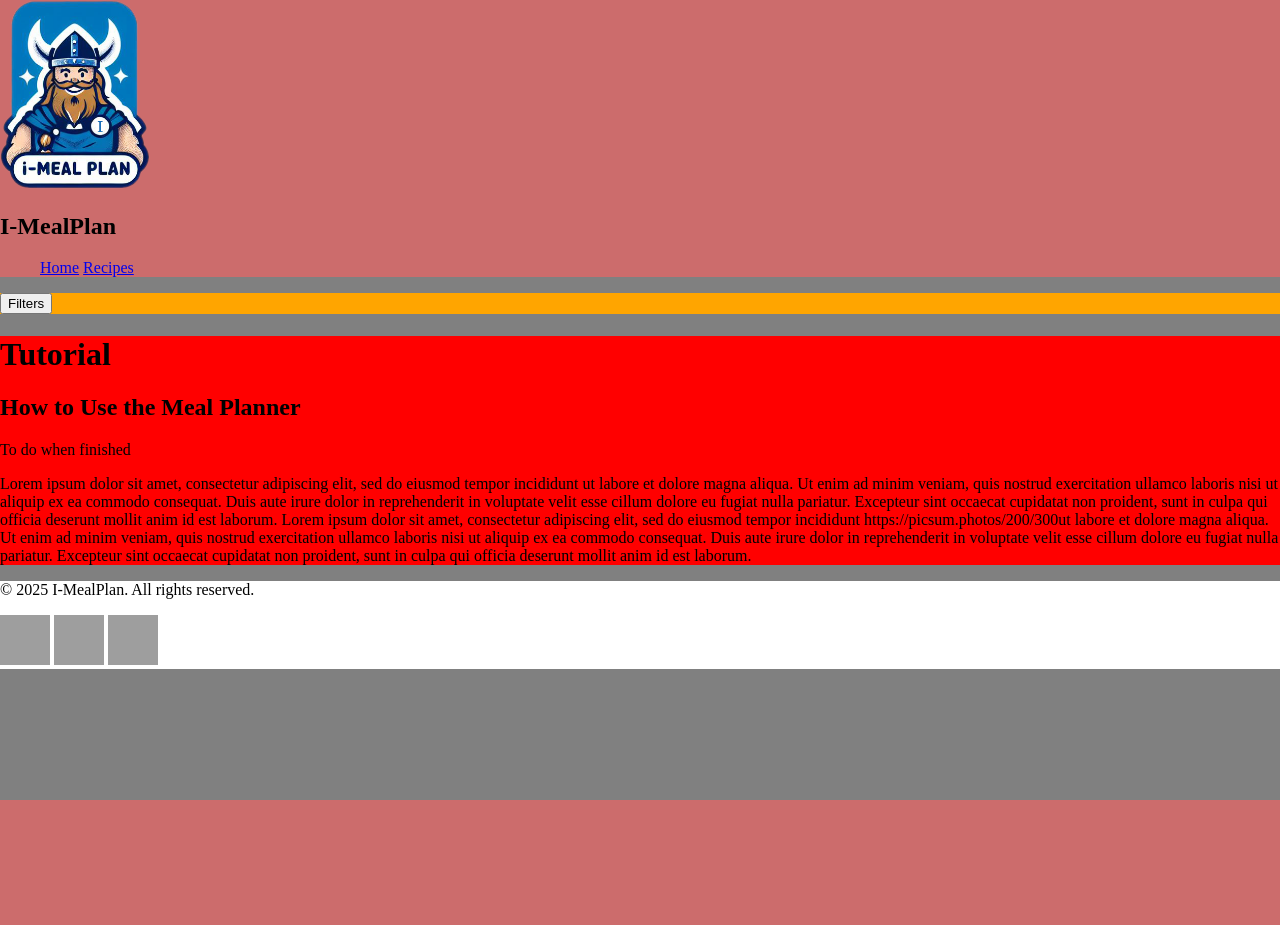
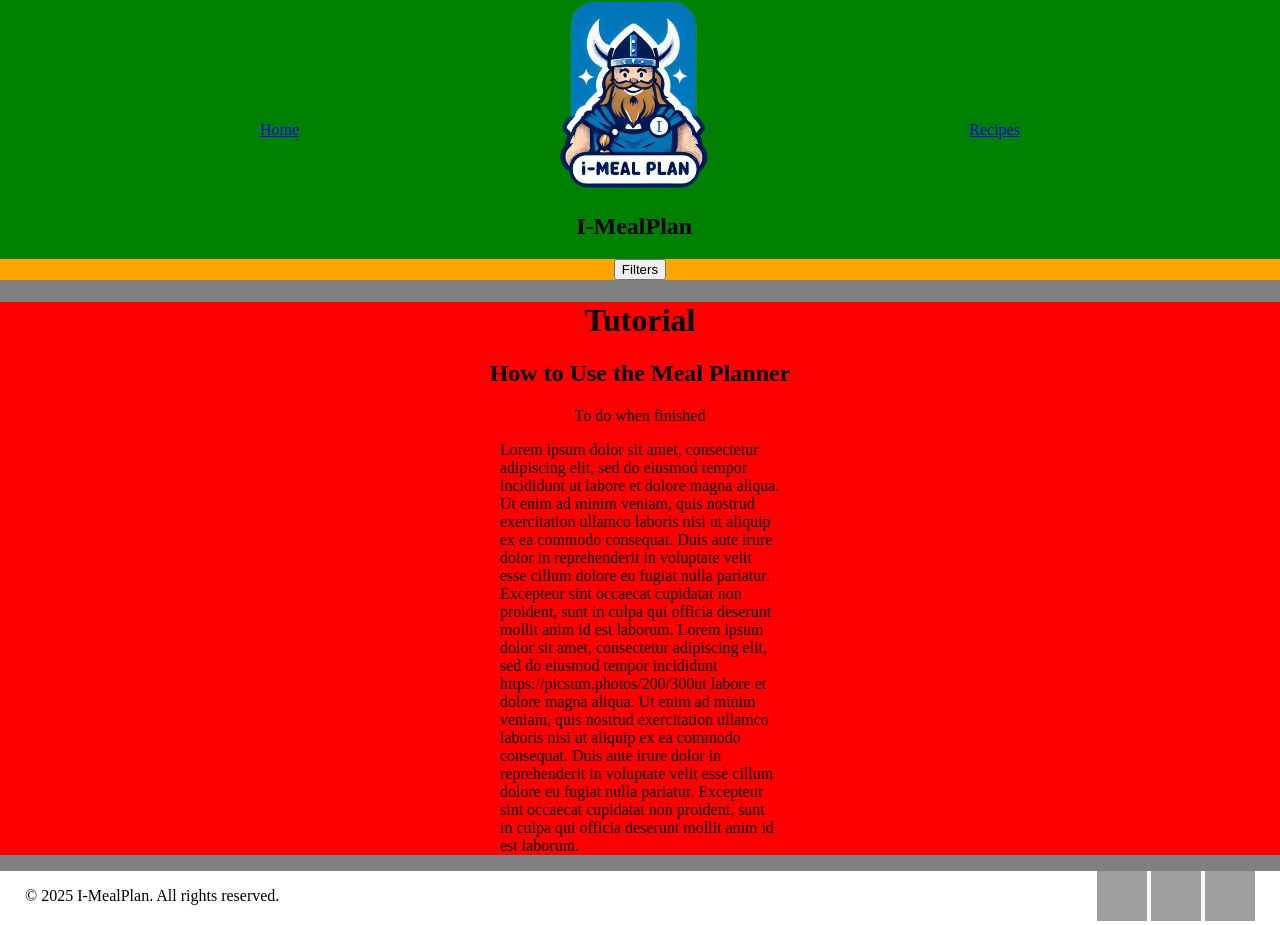
Before and after one commit to Garnir-111/meal_planning-, a PHP site: page / in a window 1280 px wide. Before the commit the page ends 800 px from the top, so only its background shows below. Run offline with PHP 8.4, Linux system fonts and the light colour scheme; grey boxes are pictures that could not be loaded.

Commit message:
Added positioning code, made a couple of changes to html

```diff
--- a/testsite/index.html
+++ b/testsite/index.html
@@ -7,14 +7,12 @@
     <link rel="stylesheet" href="styles/index.css" />
   </head>
   <header>
+    <a class="home" href="index.html">Home</a>
     <nav>
       <img src="images/i meal logo blue word.png" alt="Logo" class="logo" />
       <h1>I-MealPlan</h1>
-      <ul>
-        <a href="index.html">Home</a>
-        <a href="recipe.html">Recipes</a>
-      </ul>
     </nav>
+    <a class="recipe" href="recipe.html">Recipes</a>
   </header>
   <body>
     <div id="filterbuttoncontainer">
@@ -24,8 +22,8 @@
     <div id="content">
     <h1>Tutorial</h1>
     <h2>How to Use the Meal Planner</h2>
-    <p>To do when finished</p>
-      <p>
+    <p id="heading3">To do when finished</p>
+      <p class="instruct">
         Lorem ipsum dolor sit amet, consectetur adipiscing elit, sed do eiusmod
         tempor incididunt ut labore et dolore magna aliqua. Ut enim ad minim
         veniam, quis nostrud exercitation ullamco laboris nisi ut aliquip ex ea
--- a/testsite/styles/index.css
+++ b/testsite/styles/index.css
@@ -1,36 +1,48 @@
-.menu {
-    display: none;
-    position: absolute;
-    top: 50px;
-    left: 10px;
-    background: white;
-    border: 1px solid #ccc;
-    padding: 10px;
-}
-.menu.show {
-    display: block;
-}
-.logo {
-    width: 150px;
-
-}
-
 body {
     max-width: 1600px;
     margin: 0 auto;
     background: grey;
 }
 header {
-    background: #CC6C6C;
+    background: green;
+    display: flex;
+    justify-content: space-evenly;
+    align-items: center;
+}
+nav h1 {
+    text-align: center;
+}
+.logo {
+    width: 150px;
+}
 
-}
 #filterbuttoncontainer {
     background: orange;
+    display: flex;
+    justify-content: center;
+    align-items: center;
 }
 #content {
     background: red;
 }
-
+#content h1 {
+    text-align: center;
+}
+#content h2 {
+    text-align: center;
+}
+#heading3 {
+    text-align: center;
+}
+.instruct {
+    padding-left: 500px;
+    padding-right: 500px;
+    text-align: left;
+}
 footer {
     background: white;
+    display: flex;
+    justify-content: space-between;
+    padding-left: 25px;
+    padding-right: 25px;
 }
```
